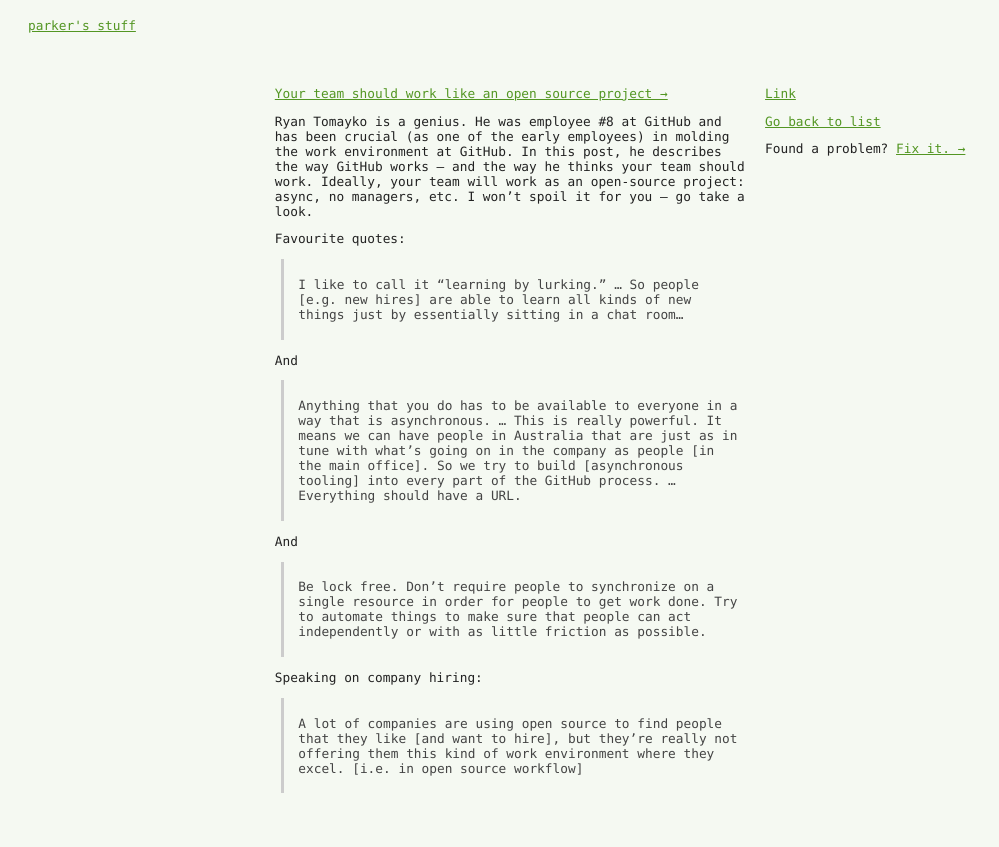
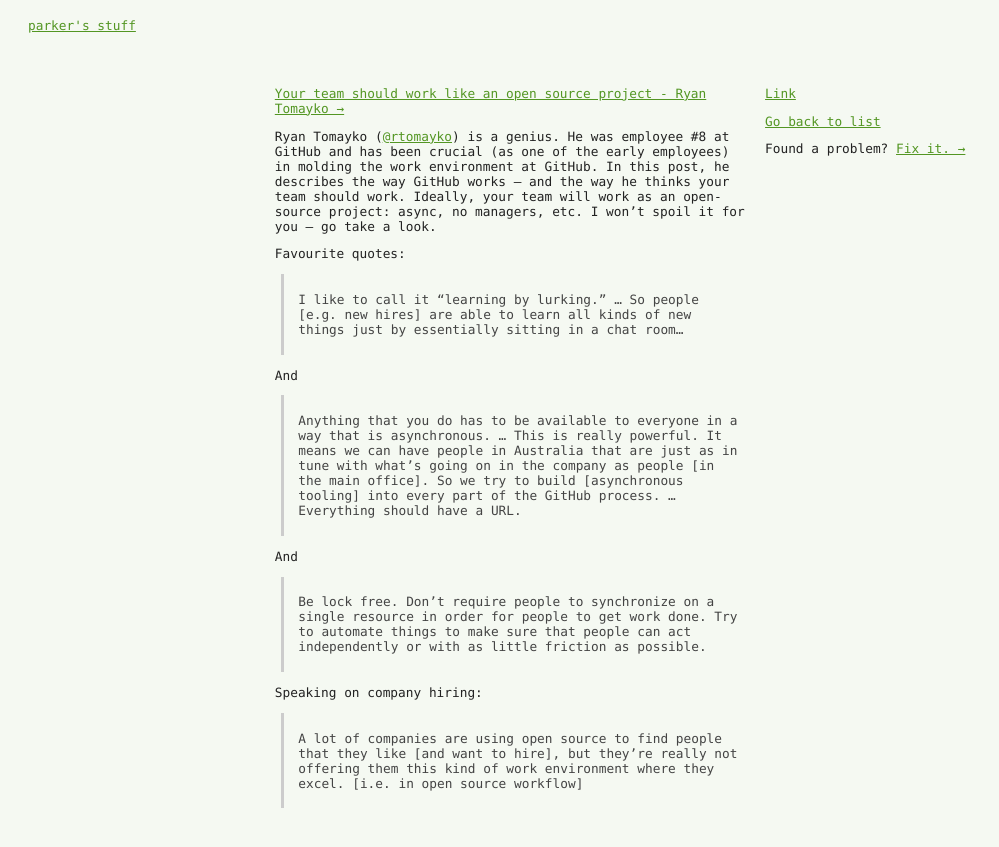
Before and after one commit to parkr/stuff, a Jekyll site: the page built from _posts/2013-10-23-adopt-open-source-process-constraints.markdown, in a window 1280 px wide. Shown: the top 847 px of the page, without its empty margins (0-999 px from the left). Built offline with Jekyll 4.4.1, drawn with Linux system fonts in a browser that asks for light colours; Markdown is read by kramdown in place of the engine named in the settings.

Commit message:
Add link to his github.

```diff
--- a/_posts/2013-10-23-adopt-open-source-process-constraints.markdown
+++ b/_posts/2013-10-23-adopt-open-source-process-constraints.markdown
@@ -1,13 +1,14 @@
 ---
 layout: post
-title: "Your team should work like an open source project"
+title: "Your team should work like an open source project - Ryan Tomayko"
 date: 2013-10-23
 time: 23:16:16 -0400
 external-url: http://tomayko.com/writings/adopt-an-open-source-process-constraints
 ---
 
-Ryan Tomayko is a genius. He was employee #8 at GitHub and has been crucial (as
-one of the early employees) in molding the work environment at GitHub. In this
+Ryan Tomayko ([@rtomayko](https://github.com/rtomayko)) is a genius. He was
+employee #8 at GitHub and has been crucial (as one of the early employees)
+in molding the work environment at GitHub. In this
 post, he describes the way GitHub works &mdash; and the way he thinks your team
 should work. Ideally, your team will work as an open-source project: async, no
 managers, etc. I won't spoil it for you &mdash; go take a look.
```
